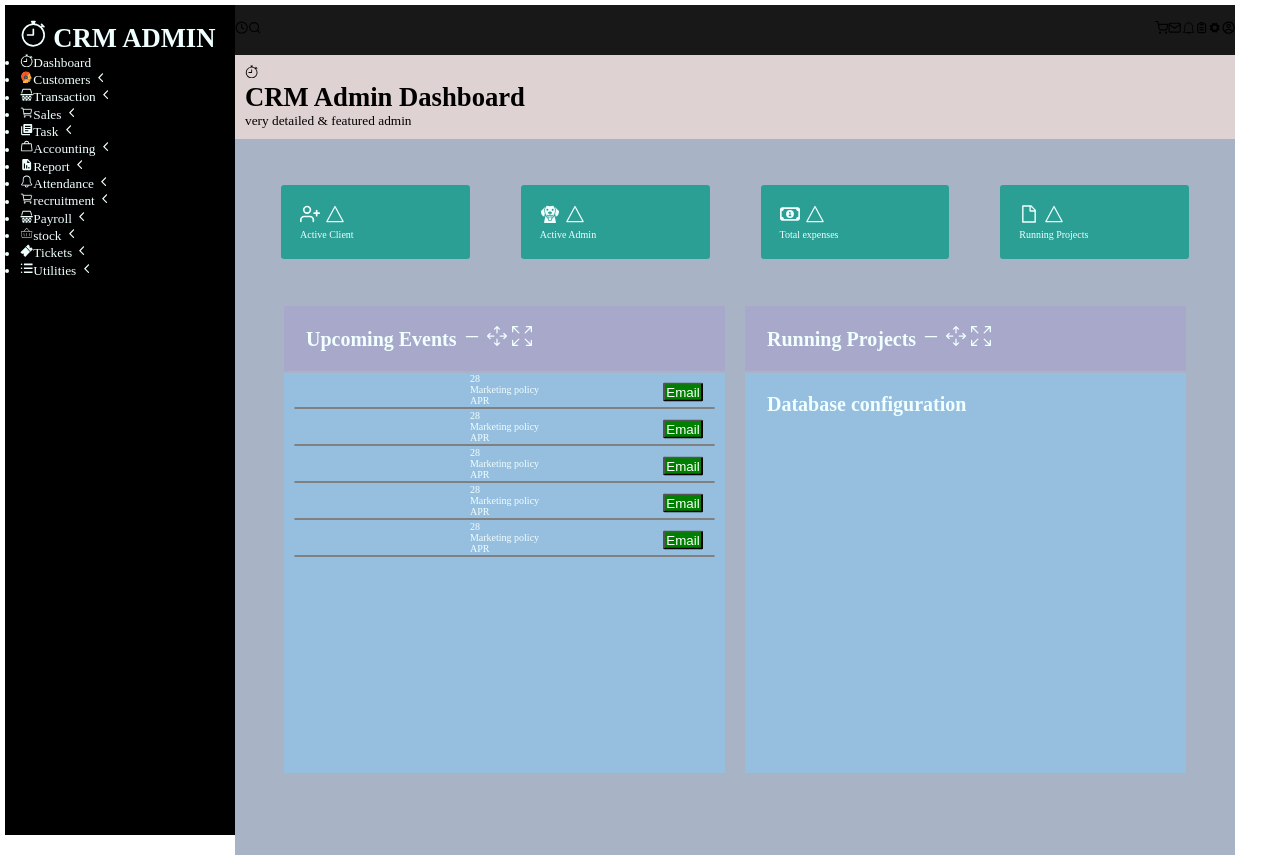
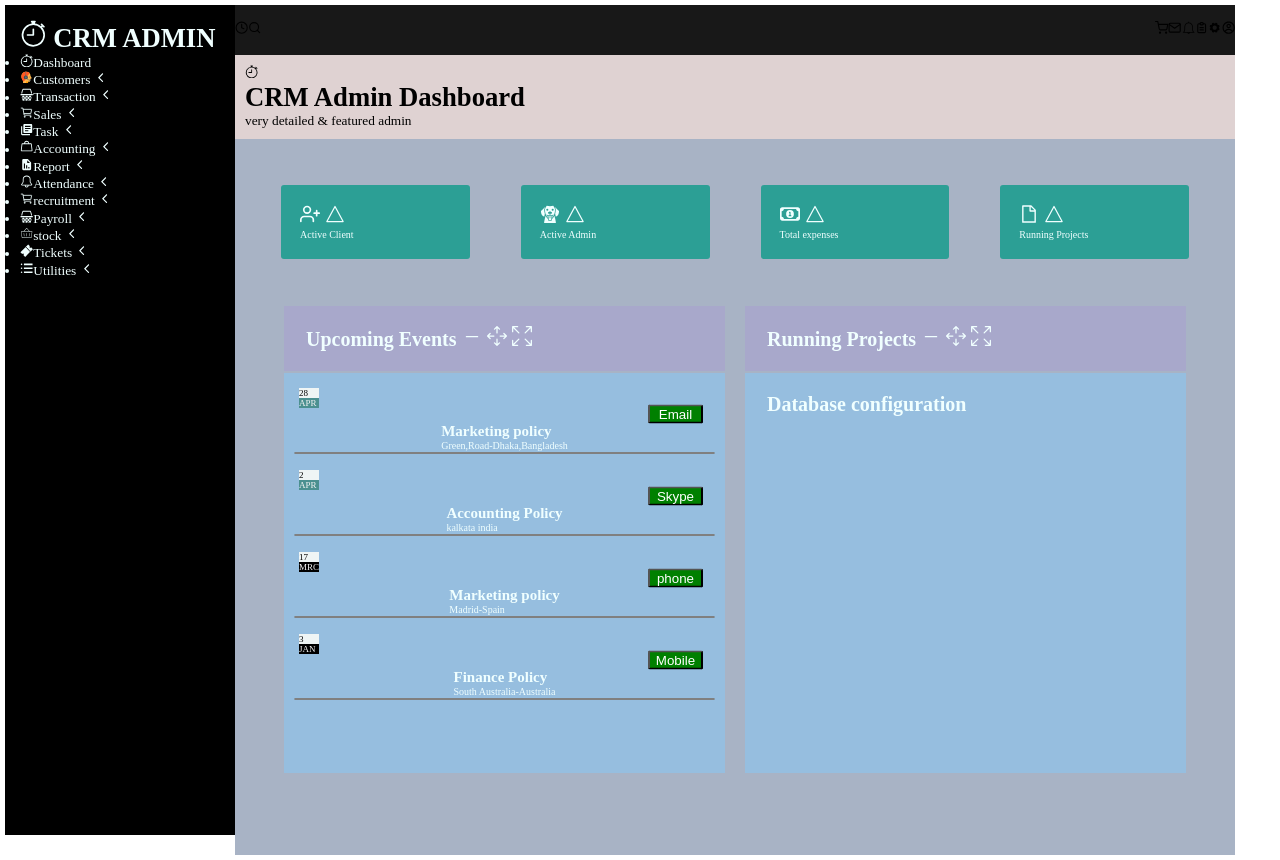
Before and after one commit to nawagirwacatherine/FINAL-INTERVIEW, a React (Vite) app in the folder final-interview/: page / in a window 1280 px wide. Built offline with nearby package versions, Linux system fonts and the light colour scheme.

Commit message:
Add css to the date and month

```diff
--- a/final-interview/src/App.css
+++ b/final-interview/src/App.css
@@ -123,3 +123,26 @@ align-self:center ;
   background-color: rgb(150, 190, 223);
   height: 400px;
 }
+
+.date-month {
+  color: white;
+  align-self: flex-start;
+  /* height: 80px; */
+  width: 20px;
+  padding: 15px;
+  align-self: flex-start;
+}
+
+.date {
+  background-color: rgb(239, 245, 245);
+  color: black;
+  font-size: xx-small;
+ justify-items: center;
+}
+
+.month {
+  justify-content: center;
+  color: rgb(247, 246, 246);
+  background-color: rgb(75, 144, 144);
+  font-size: xx-small;
+}
--- a/final-interview/src/pages/MarketingPolicy.jsx
+++ b/final-interview/src/pages/MarketingPolicy.jsx
@@ -5,15 +5,16 @@ function MarketingPolicy  () {
              <section style={{display:"flex", flexDirection:"column", alignItems:"center", position:"relative"}}>
             <div className="date-month">
             <div className="date">28</div>
-            <span>Marketing policy</span>
             <div className="month">APR</div>
-            </div>
+            </div> <span><h1>Marketing policy</h1>
+            <p>Green,Road-Dhaka,Bangladesh</p>
+            </span>
             <button style={{
                 position:"absolute",
                 top:"50%",
                 right:"5%",
                 transform:"translateY(-50%)",
-                width: "40px",
+                width: "55px",
                  color: "white",
                   backgroundColor:"green",
                   borderRadius: "2px",
@@ -25,84 +26,66 @@ function MarketingPolicy  () {
 
          <section style={{display:"flex", flexDirection:"column", alignItems:"center", position:"relative"}}>
             <div className="date-month">
-            <div className="date">28</div>
-            <span>Marketing policy</span>
+            <div className="date">2</div>
             <div className="month">APR</div>
-            </div>
+            </div>  <span><h1>Accounting Policy</h1>
+            <p>kalkata india</p>
+            </span>
             <button style={{
                 position:"absolute",
                 top:"50%",
                 right:"5%",
                 transform:"translateY(-50%)",
-                width: "40px",
+                width: "55px",
                  color: "white",
                   backgroundColor:"green",
                   borderRadius: "2px",
                   margin:"0",
-                   }}>Email</button>
+                   }}>Skype</button>
          <hr style={{ border: "1px solid grey" , width: "95%", margin: "1px", color: "white",borderRadius: "2px"}}/>
          </section>
 
 
          <section style={{display:"flex", flexDirection:"column", alignItems:"center", position:"relative"}}>
             <div className="date-month">
-            <div className="date">28</div>
-            <span>Marketing policy</span>
-            <div className="month">APR</div>
-            </div>
+            <div className="date">17</div>
+            <div className="month"  style={{backgroundColor:"black"}}>MRC</div>
+            </div>  <span><h1>Marketing policy</h1>
+            <p>Madrid-Spain</p>
+            </span>
             <button style={{
                 position:"absolute",
                 top:"50%",
                 right:"5%",
                 transform:"translateY(-50%)",
-                width: "40px",
+                width: "55px",
                  color: "white",
                   backgroundColor:"green",
                   borderRadius: "2px",
                   margin:"0",
-                   }}>Email</button>
+                   }}>phone</button>
          <hr style={{ border: "1px solid grey" , width: "95%", margin: "1px", color: "white",borderRadius: "2px"}}/>
          </section>
 
 
          <section style={{display:"flex", flexDirection:"column", alignItems:"center", position:"relative"}}>
             <div className="date-month">
-            <div className="date">28</div>
-            <span>Marketing policy</span>
-            <div className="month">APR</div>
-            </div>
+            <div className="date">3</div>
+            <div className="month" style={{backgroundColor:"black"}}>JAN</div>
+            </div> <span><h1>Finance Policy</h1>
+            <p>South Australia-Australia</p>
+            </span>
             <button style={{
                 position:"absolute",
                 top:"50%",
                 right:"5%",
                 transform:"translateY(-50%)",
-                width: "40px",
+                width: "55px",
                  color: "white",
                   backgroundColor:"green",
                   borderRadius: "2px",
                   margin:"0",
-                   }}>Email</button>
-         <hr style={{ border: "1px solid grey" , width: "95%", margin: "1px", color: "white",borderRadius: "2px"}}/>
-         </section>
-
-
-         <section style={{display:"flex", flexDirection:"column", alignItems:"center", position:"relative"}}>
-            <div className="date-month">
-            <div className="date">28</div>
-            <span>Marketing policy</span>
-            <div className="month">APR</div>
-            </div>
-            <button style={{
-                position:"absolute",
-                top:"50%",
-                right:"5%",
-                transform:"translateY(-50%)",
-                width: "40px",
-                 color: "white",
-                  backgroundColor:"green",
-                  borderRadius: "2px",
-                  margin:"0",
-                   }}>Email</button>
+                   }}>Mobile</button>
          <hr style={{ border: "1px solid grey" , width: "95%", margin: "1px", color: "white",borderRadius: "2px"}}/>
          </section>
         </div>
```
